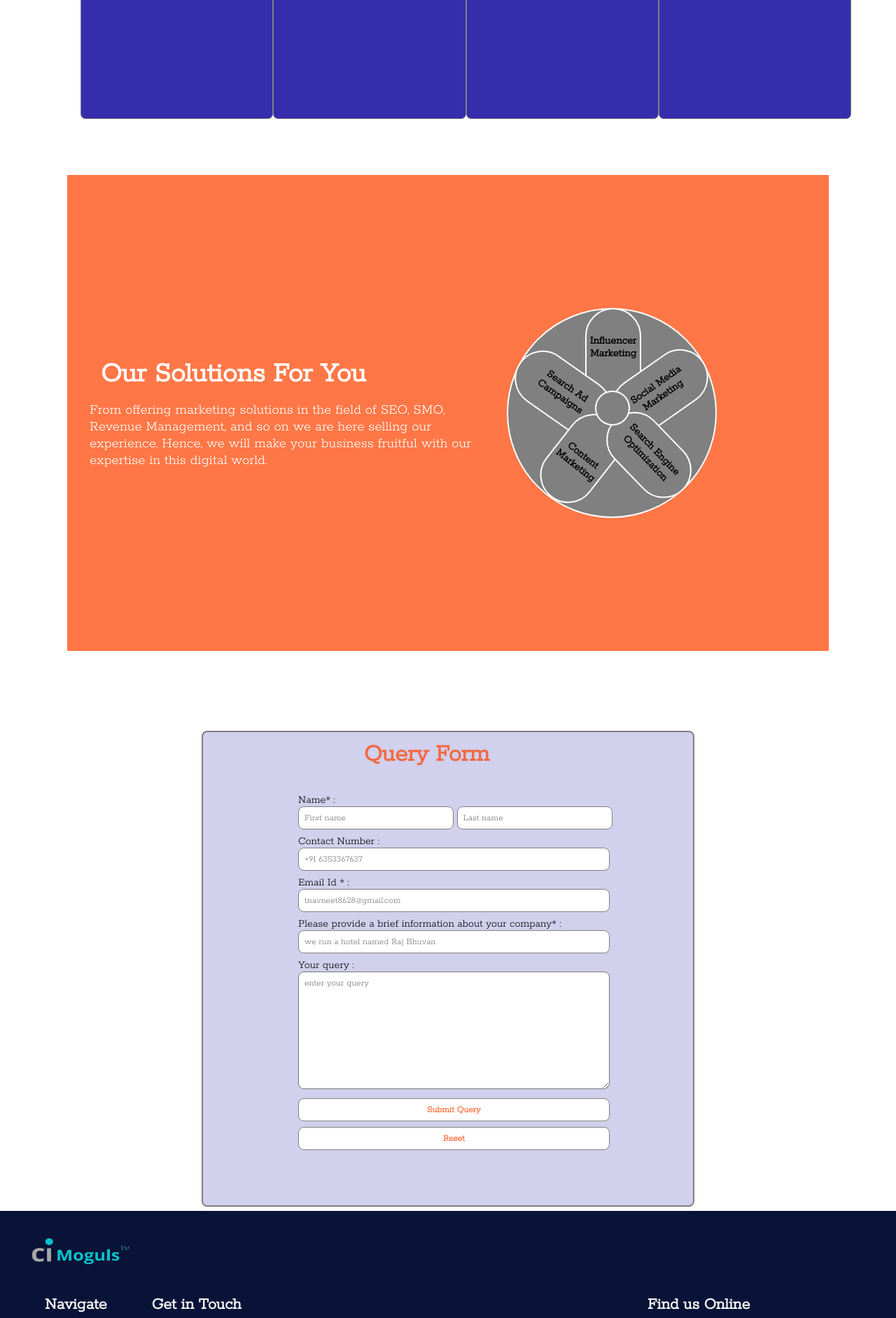
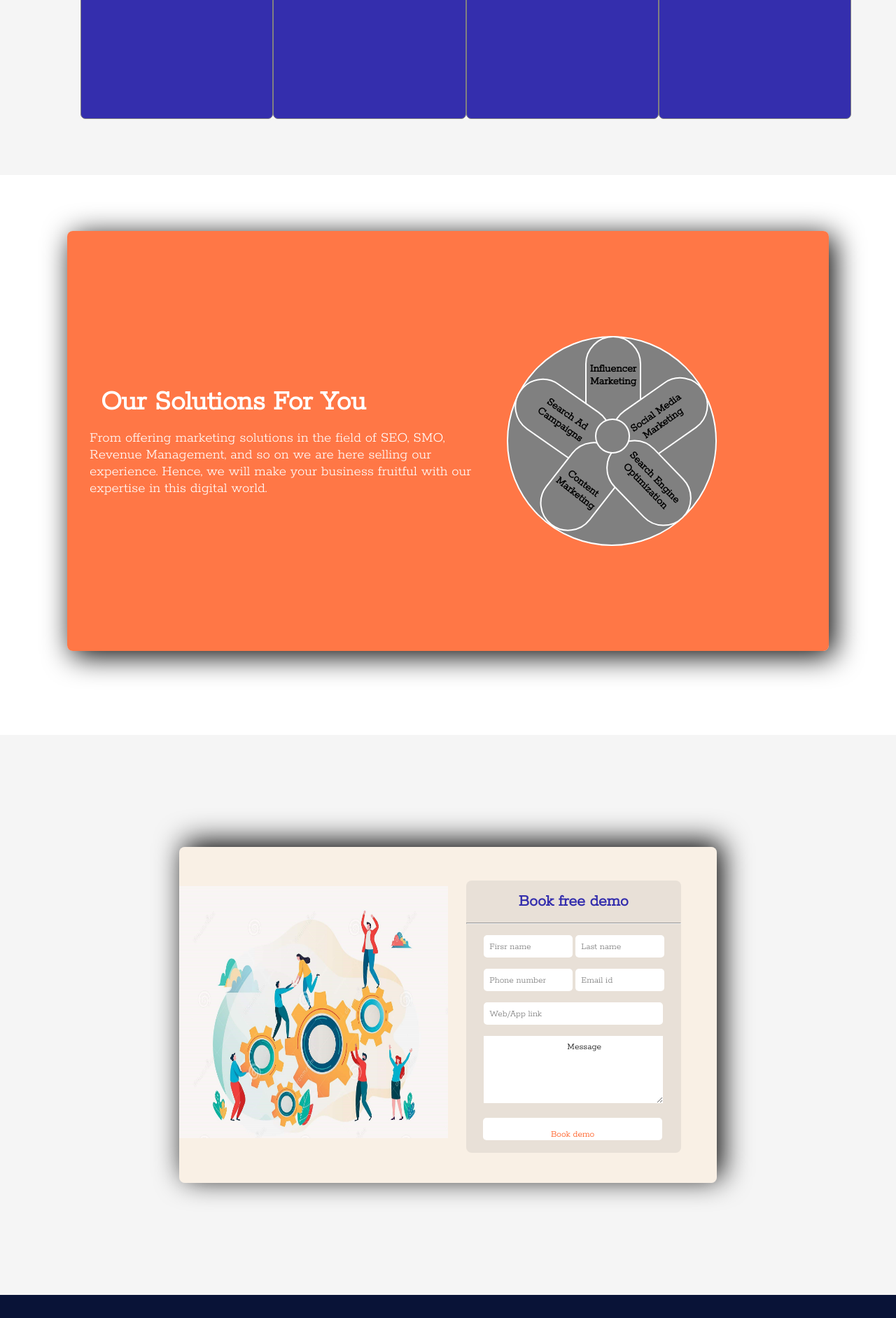
Before and after one commit to navneetthakor/dma, a PHP site: page /html/index.html in a window 1280 px wide. Shown: the part 1350-3233 px from the top of the page at 70% size. Run offline with PHP 8.4, Linux system fonts and the light colour scheme.

Commit message:
new form added and sec3 modified

```diff
--- a/css/index.css
+++ b/css/index.css
@@ -199,7 +199,7 @@ header{
     height: 100vh;
     width: 100vw;
     /* background-color: rgb(233, 244, 245); */
-    background-color: white;
+    background-color: whitesmoke;
     display: flex;
     flex-direction: column;
     align-items: center;
@@ -256,14 +256,21 @@ nk{
 /* section 2 styling ends  */
 
 /* section 3 styling starts  */
+#sec3{
+    padding-top: 10vh;
+    height: 100vh;
+    width: 100vw;
+}
 #s3{
     width: 85vw;
-    height: 85vh;
+    height: 75vh;
     margin: auto;
     background-color: lightgray;
     background-color: var(--1stcolor);
     color: white;
     display: flex;
+    border-radius: 8px;
+    box-shadow: 7px 7px 40px black;
 }
 .textarea{
     width: 45vw;
@@ -403,76 +410,91 @@ nk{
 #sec4 {
     height: 100vh;
     width: 100vw;
-    background-color: rgb(255,255,255);
-    /* background-color: var(--gradient); */
-    border: 2px solid transparent;
+    display: flex;
+    justify-content: center;
+    align-items: center;
+    background-color: whitesmoke;
 }
 
-#container{
-    /* background-color: whitesmoke; */
-    background-color: #342ead39;
-    width: 55vw;
-    height: 85vh;
-    border: 2px solid grey;
+
+#s4container{
+    height: 60vh;
+    width: 60vw;
+    /* border: 2px solid red; */
+    overflow: hidden;
     border-radius: 8px;
-    margin:14vh  auto;
+    display: flex;
+    background-color: rgba(255, 228, 196, 0.332);
+    box-shadow: 7px -7px 40px black;
 }
 
-#s4d1 {
-    height: 8vh;
-    width: 30vh;
-    margin: auto;
-    padding-top: 1.5vh;
-    font-size: 3vh;
-    margin-bottom: 0vh;
-    color: rgba(255, 68, 0, 0.725);
-    /* border: 2px solid red; */
+#s4d1{
+    margin-top: 7vh;
+    width: 50%;
+    height: 75%;
+    overflow: hidden;
 }
 
-#s4d2 {
-    /* border: 2px solid grey; */
-    height: 70vh;
-    padding-left: 10vw;
-    padding-top: 2vh;
+#s4d1 img{
+    width: 100%;
+    height: 100%;
+}
+
+#s4d2{
+    margin-top: 6vh;
+    margin-left: 2vw;
+    height: 81%;
+    width: 40%;
+    /* border: 2px solid red; */
+    border-radius: 8px;
+    background-color: rgba(128, 128, 128, 0.141);
+}
+
+#s4d2 input{
+    height: 3vh;
+    padding: 2vh 1vh;
+    width: 45%;
+    border: none;
+    border-radius: 5px;
+}
+
+#s4d2d3 input{
+    width: 91%;
+
 }
 
 #s4d2 div{
-    margin: 1vh;
+    margin-left: 2vw;
+    margin-top: 2vh;
 }
 
-#s4d2 input{
-    width: 80%;
-    padding: 1vh;
-    border: 1px solid grey;
-    border-radius: 8px;
-    background-color: white;
+#s4d2 h2{
+    padding: 2vh;
+    text-align: center;
+    color: #342EAD;
 }
 
-#s4d2d1 input{
-    display: inline-block;
-    width: 40%;
+#s4d2 textarea{
+    height: 12vh;
+    width: 91%;
+    border: none;
+    /* text-align: right; */
+    padding: 1vh;
 }
 
-textarea{
-    width: 80%;
-    border-radius: 8px;
-    padding: 1vh;
-}
-#s4d2d6 input:first-child{
-    margin-bottom: 1vh;
-
+#s4d2 input[type=submit]{
+   margin-left: 4vw;
+   text-align: center;
+   height: 3vh;
+   width: 91%;
+   background-color: white;
+   color: rgb(255, 68, 0);
+   margin-left: -0.1vw;
 }
 
-#s4d2d6 input{
-    color: rgba(255, 68, 0, 0.725);
-    font-weight: bold;
-    cursor: pointer;
-}
-
-#s4d2d6 input:hover{
+#s4d2 input[type=submit]:hover{
    color: white;
-   background-color:  rgba(255, 68, 0, 0.725);
-   transition:all 1s ease-out;
+   background-color: rgb(255, 68, 0);
 }
 /* section 4 ends  */
 
--- a/html/index.html
+++ b/html/index.html
@@ -114,43 +114,37 @@
 
         <!-- section 4 startes here  -->
         <section id="sec4">
-            <div id="container">
+            <div id="s4container">
+                <!-- image division  -->
                 <div id="s4d1">
-                    <h2>Query Form</h2>
+                    <img src="/images/teamwork.jpg" alt="">
                 </div>
+
+                <!-- form division  -->
                 <div id="s4d2">
+                    <h2>Book free demo</h2>
+                    <hr>
                     <form action="">
                         <div id="s4d2d1">
-                            Name* : <br>
-                            <input type="text" id="fname" name="fname" required placeholder="First name">
-                            <input type="text" id="lname" name="lname" required placeholder="Last name">
+                            <input type="text" name="fname" id="fname" placeholder="Firsr name">
+                            <input type="text" name="lname" id="fname" placeholder="Last name">
                         </div>
                         <div id="s4d2d2">
-                            <label for="cnumber">Contact Number : </label><br>
-                            <input type="number" id="cnumber" name="cnumber" placeholder="+91 6353367637">
-
+                            <input type="number" name="pnumber" id="pnumber" placeholder="Phone number">
+                            <input type="email" name="email" id="email" placeholder="Email id">
                         </div>
                         <div id="s4d2d3">
-                            <label for="email">Email Id * : </label><br>
-                            <input type="email" name="email" id="email" required placeholder="tnavneet8628@gmail.com">
+                            <input type="text" name="Web/App" id="Web/App" placeholder="Web/App link">
                         </div>
-                        <div id="s4d2d4">
-                            <label for="companyinfo"> Please provide a brief information about your company* :
-                            </label><br>
-                            <input type="text" name="companyinfo" id="companyinfo" required
-                                placeholder="we run a hotel named Raj Bhuvan">
+                        <div>
+                            <textarea name="" id="" cols="30" rows="10" >
+                              Message
+                            </textarea>
+                        </div>
+                        <div>
+                            <input type="submit" value="Book demo">
                         </div>
 
-                        <div id="s4d2d5">
-                            <label for="brifquery"> Your query : </label><br>
-                            <textarea name="" id="brifquery" cols="30" rows="10"
-                                placeholder="enter your query"></textarea>
-                        </div>
-
-                        <div id="s4d2d6">
-                            <input type="submit" value="Submit Query">
-                            <input type="reset" value="Reset">
-                        </div>
                     </form>
                 </div>
             </div>
```
Also changed, not shown: images/teamwork.jpg (added).
